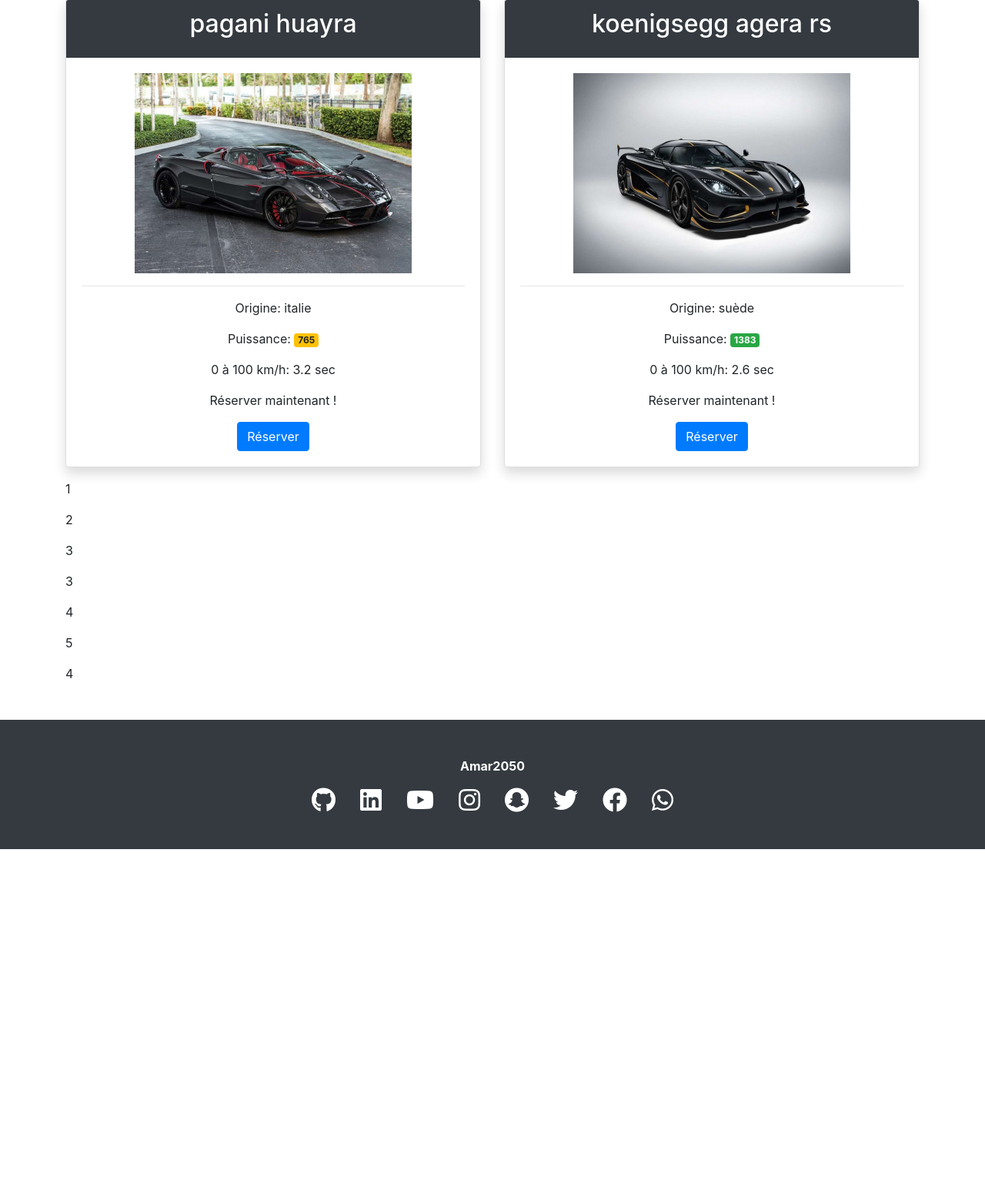
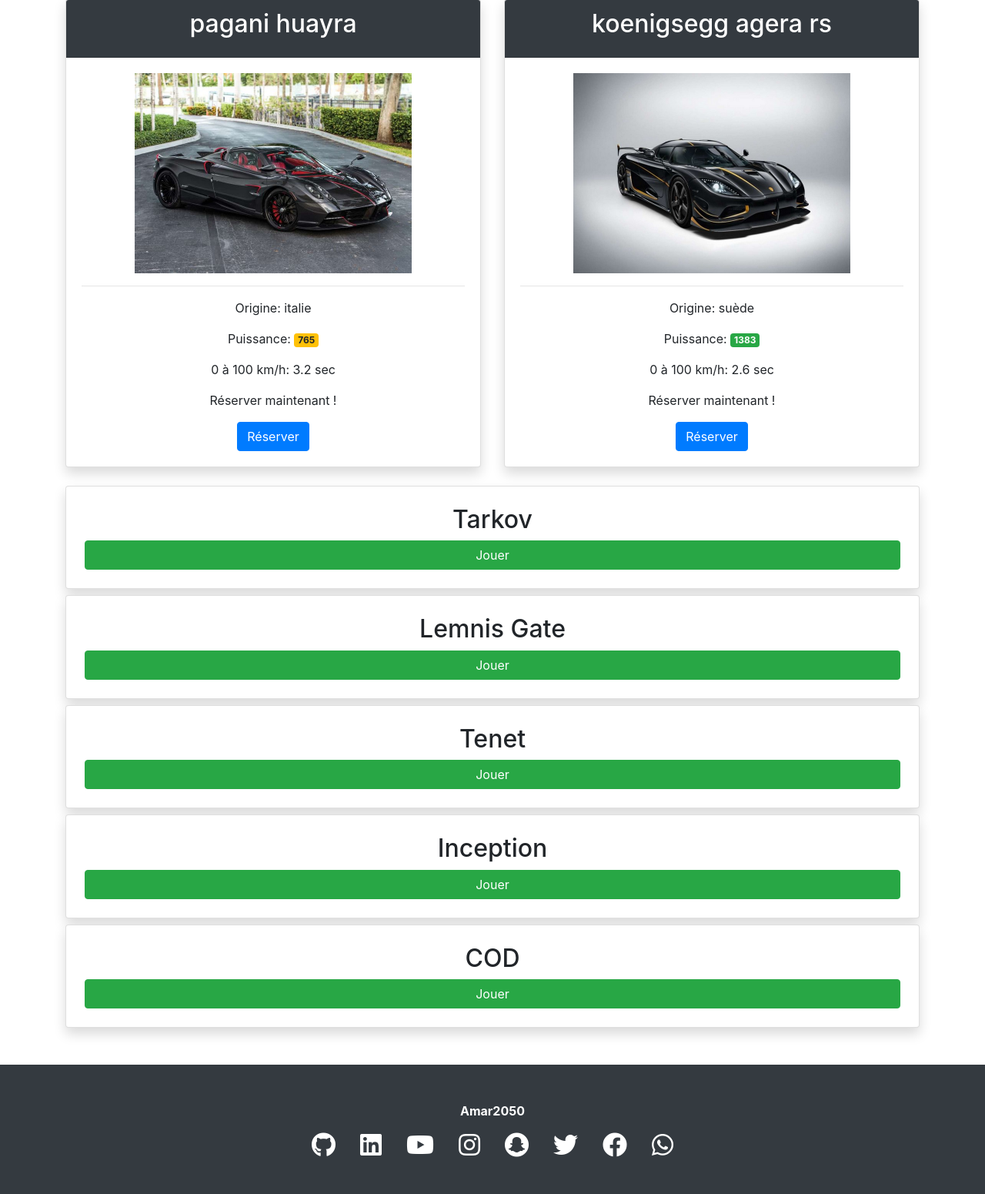
Before and after one commit to essasoufiane/X-Drive-PHP, a PHP site: page / in a window 1280 px wide. Shown: the part 1386-2937 px from the top of the page at 77% size. Before the commit the page ends 2489 px from the top, so only its background shows below. Run offline with PHP 8.4, Linux system fonts and the light colour scheme; some libraries are stand-ins or nearby versions.

Commit message:
forEach_tableau

```diff
--- a/data.repo.php
+++ b/data.repo.php
@@ -1,5 +1,21 @@
 <?php
+$home = "😎 Hello World 😎";
 
+$valo = [
+    "title"=> "Valorant",
+    "editor"=> "Riot",
+    "category"=> "FPS",
+    "nb_players"=> 10,
+];
+
+
+$games = [
+    "Tarkov",
+    "Lemnis Gate",
+    "Tenet",
+    "Inception",
+    "COD"
+];
 
 $driverTitle= "Nos Pilotes";
 $carTitle= "Nos Véhicules";
--- a/index.php
+++ b/index.php
@@ -143,25 +143,36 @@ require_once "data.repo.php";
 
 
     <?php
-    $tabs = [[1, 2, 3], [3, 4, 5, 4]];
+    // $tabs = [[1, 2, 3], [3, 4, 5, 4]];
     // var_dump($drivers);
 
 
-    $i = 0;
-    while ($i < count($tabs)) {
-        $j = 0;
-        while ($j < count($tabs[$i])) {
-            echo "<p>" . $tabs[$i][$j] . "</p>";
-            $j++;
-        }
-        $i++;
-    }
+    // $i = 0;
+    // while ($i < count($tabs)) {
+    //     $j = 0;
+    //     while ($j < count($tabs[$i])) {
+    //         echo "<p>" . $tabs[$i][$j] . "</p>";
+    //         $j++;
+    //     }
+    //     $i++;
+    // }
+    ?>
+
+<?php foreach ($games as $game ): ?>
+
+<div class="card my-2 shadow p-4 text-center ">
+    <h2> <?= $game ?> </h2>
+    <button class="btn btn-success">Jouer</button>
+</div>
+
+
+
+<?php endforeach; ?>
 
 
 
 
 
-    ?>
 
 
 </div>
```
